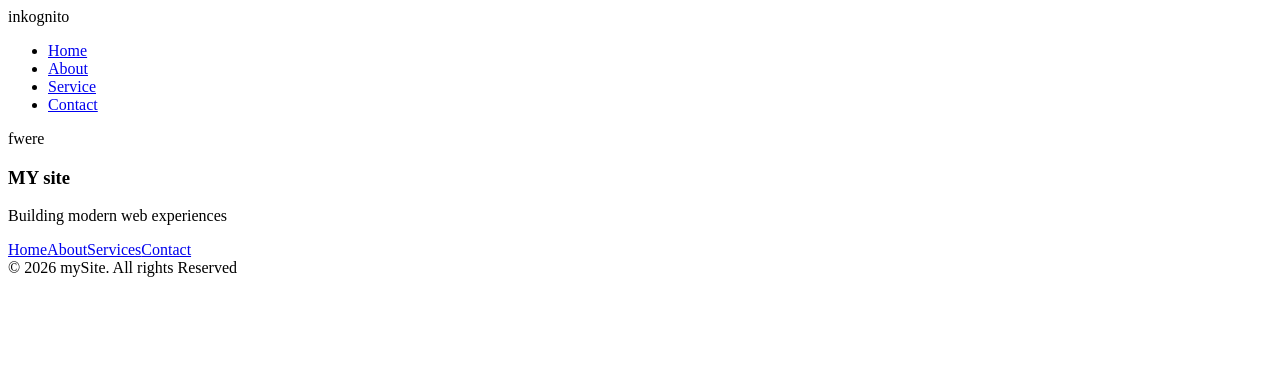
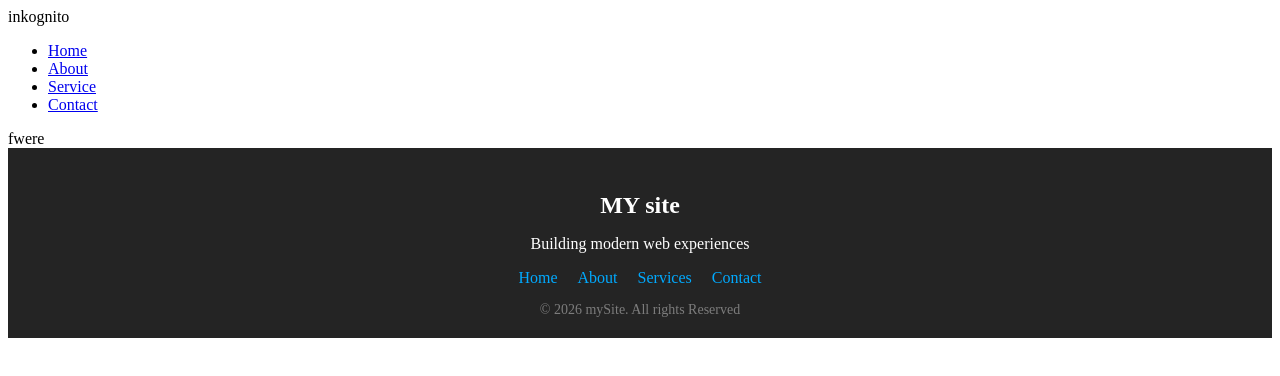
Before and after one commit to Mikebabu254/MIKE-PORTFOLIO, a React (Vite) app in the folder mike-portfolio/: page / in a window 1280 px wide. Shown: the top 376 px of the page. Built offline with nearby package versions, Linux system fonts and the light colour scheme.

Commit message:
adding css in footer

```diff
--- a/mike-portfolio/src/components/footer.jsx
+++ b/mike-portfolio/src/components/footer.jsx
@@ -1,4 +1,5 @@
 import React from "react";
+import "./../index.css";
 
 function Footer(){
     return(
--- a/mike-portfolio/src/index.css
+++ b/mike-portfolio/src/index.css
@@ -66,3 +66,38 @@
     background-color: #f9f9f9;
   }
 } */
+
+
+.footer {
+  background-color: #242424;
+  color: white;
+  padding: 20px 30px;
+  text-align: center;
+}
+
+.footer-content h3{
+  margin-bottom:  10px;
+  font-size: 24px;
+}
+
+.footer-link {
+  color: #00aaff;
+  margin: 15px 0;
+}
+
+.footer-link a{
+  color: #00aaff;
+  margin: 0 10px;
+  text-decoration: none;
+  font-size: 16px;
+}
+
+.footer-link a:hover{
+  text-decoration: underline;
+}
+
+.footer-bottom{
+  margin-top: 15px;
+  font-size: 14px;
+  opacity: 0.4;
+}
```
